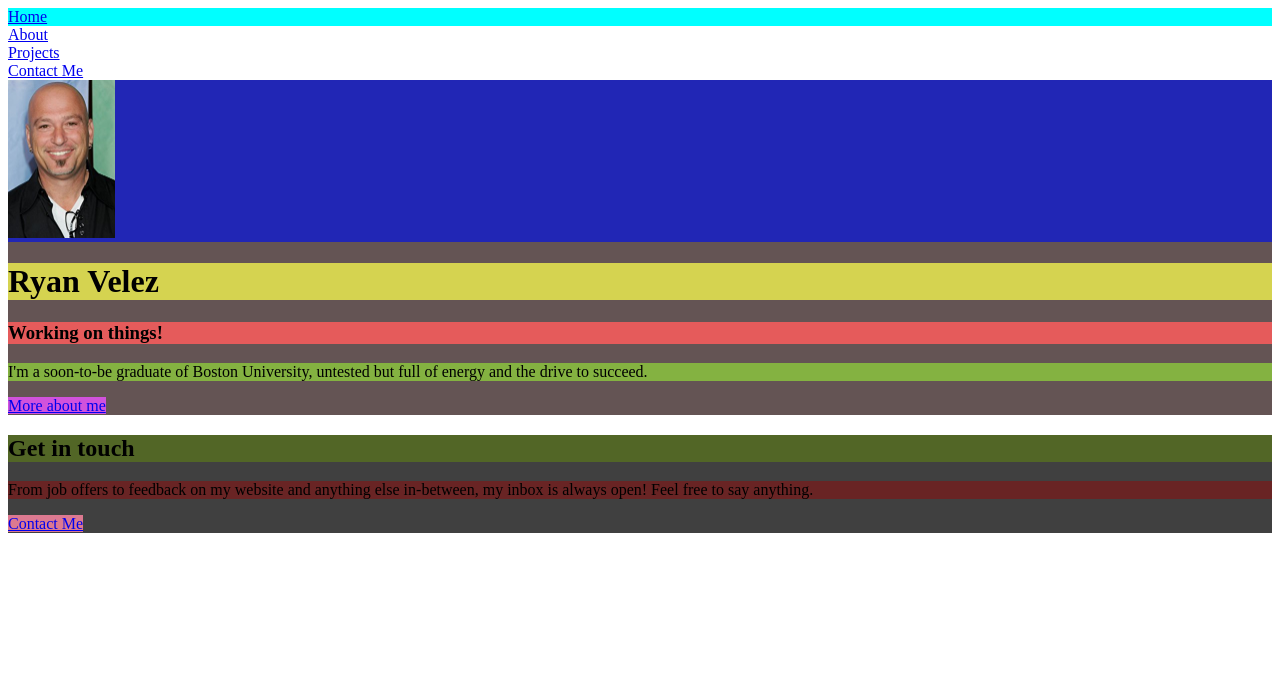
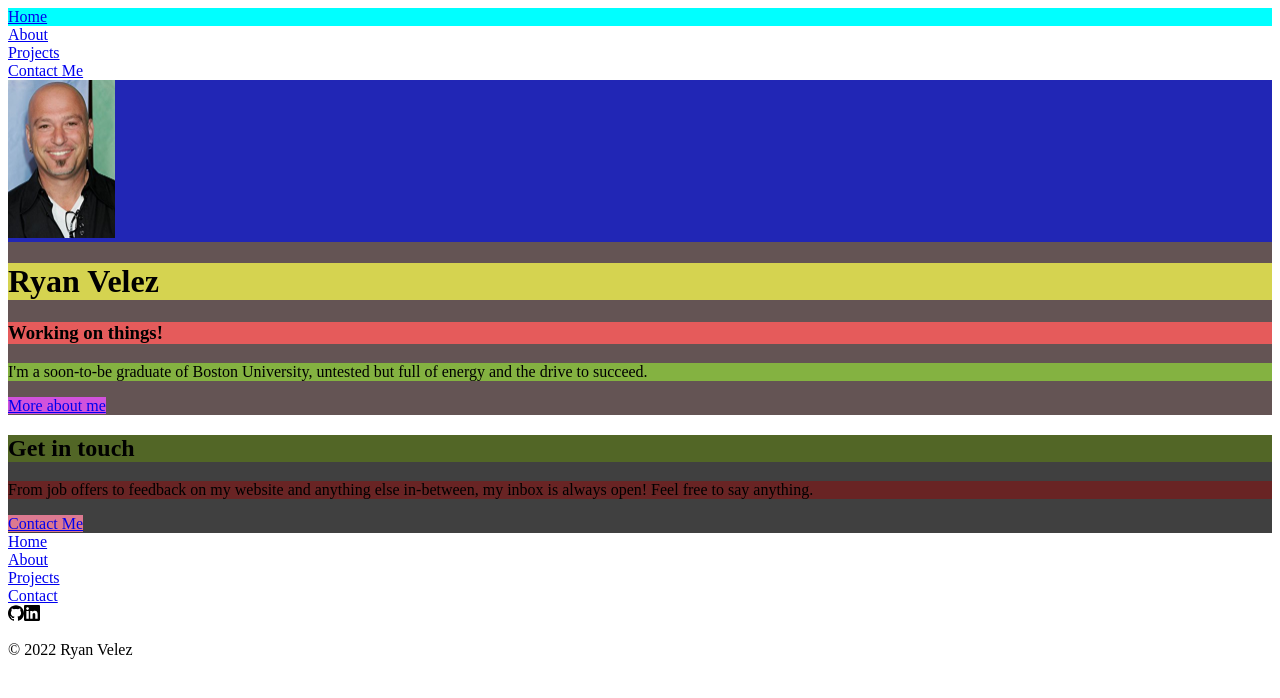
Before and after one commit to ryanv249/ryanv249.me, a Next.js app: page / in a window 1280 px wide. Shown: the top 698 px of the page. Built offline with nearby package versions, Linux system fonts and the light colour scheme.

Commit message:
built footer skeleton. moving to transition backwards, want individual pages to import the same layout function and handle specific detailing themselves, this will be easier to maintain. also, saved minor change in css.

```diff
--- a/components/layout.js
+++ b/components/layout.js
@@ -6,9 +6,7 @@ import utilStyles from '../styles/utils.module.css';
 import ImageGallery from 'react-image-gallery';
 // https://github.com/xiaolin/react-image-gallery
 
-import { NavList } from '../pages';
-
-import { SiC, SiPython, SiOcaml, SiReact, SiGithub, SiJupyter, SiNextdotjs, SiJava, SiGitlab } from 'react-icons/si'
+import { SiC, SiPython, SiOcaml, SiReact, SiGithub, SiJupyter, SiNextdotjs, SiJava, SiGitlab, SiLinkedin } from 'react-icons/si'
 
 export function Header({ pageTitle }) {
     return (
@@ -59,9 +57,47 @@ function NavBar ({ currPage }){
             </div>
             {/* contact link */}
             <div>
-                <a href="mailto:ryanv2468@hotmail.com">Contact Me</a>
+                <a href="mailto:ryanv249@bu.edu">Contact Me</a>
             </div>
         </nav>
+    )
+}
+
+function Footer (){
+    return(
+        <footer>
+            {/* page links & email */}
+            <div>
+                <div>
+                    <Link href = "/">
+                        <a>Home</a>
+                    </Link>
+                </div>
+                <div>
+                    <Link href = "/about">
+                        <a>About</a>
+                    </Link>
+                </div>
+                <div>
+                    <Link href = "/projects">
+                        <a>Projects</a>
+                    </Link>
+                </div>
+                <div>
+                    <a href="mailto:ryanv249@bu.edu">Contact</a>
+                </div>
+            </div>
+
+            {/* external links */}
+            <div>
+                <SiGithub/>
+                <SiLinkedin/>
+            </div>
+
+            <p>
+                © 2022 Ryan Velez
+            </p>
+        </footer>
     )
 }
 
@@ -230,6 +266,7 @@ export function HomePageLayout(){
                 </HomeContentBottom>
             {/* this will be in a footer */}
                 {/* alternate navbar (use display grid), list of platforms, and copyright notice*/}
+            <Footer/>
         </>
     );
 }
@@ -300,70 +337,17 @@ export function AboutPageLayout(){
     );
 }
 
-const name = 'Your Name';
-export const siteTitle = 'Next.js Sample Website';
 
-export default function Layout({ children, home }) {
+export default function Layout({ children, page }) {
     return (
-        <div className={styles.container}>
-            <Head>
-                <link rel="icon" href="/favicon.ico" />
-                <meta
-                    name="description"
-                    content="Learn how to build a personal website using Next.js"
-                />
-                <meta
-                    property="og:image"
-                    content={`https://og-image.vercel.app/${encodeURI(
-                        siteTitle,
-                    )}.png?theme=light&md=0&fontSize=75px&images=https%3A%2F%2Fassets.vercel.com%2Fimage%2Fupload%2Ffront%2Fassets%2Fdesign%2Fnextjs-black-logo.svg`}
-                />
-                <meta name="og:title" content={siteTitle} />
-                <meta name="twitter:card" content="summary_large_image" />
-            </Head>
-            <header className={styles.header}>
-                {home ? (
-                    <>
-                        <Image
-                            priority
-                            src="/images/profile.jpg"
-                            className={utilStyles.borderCircle}
-                            height={144}
-                            width={144}
-                            alt={name}
-                        />
-                        <h1 className={utilStyles.heading2Xl}>{name}</h1>
-                    </>
-                ) : (
-                    <>
-                        <Link href="/">
-                            <a>
-                                <Image
-                                    priority
-                                    src="/images/profile.jpg"
-                                    className={utilStyles.borderCircle}
-                                    height={108}
-                                    width={108}
-                                    alt={name}
-                                />
-                            </a>
-                        </Link>
-                        <h2 className={utilStyles.headingLg}>
-                            <Link href="/">
-                                <a className={utilStyles.colorInherit}>{name}</a>
-                            </Link>
-                        </h2>
-                    </>
-                )}
-            </header>
+        <div>
+            <Header/>
+
+            <NavBar currPage = {page} />
+
             <main>{children}</main>
-            {!home && (
-                <div className={styles.backToHome}>
-                    <Link href="/">
-                        <a>← Back to home</a>
-                    </Link>
-                </div>
-            )}
+
+            <Footer/>
         </div>
     );
 }
--- a/components/layout.module.css
+++ b/components/layout.module.css
@@ -1,6 +1,3 @@
-.highlight{
-    background-color: aqua;
-}
 
 .about{
     max-width: 36rem;
```
